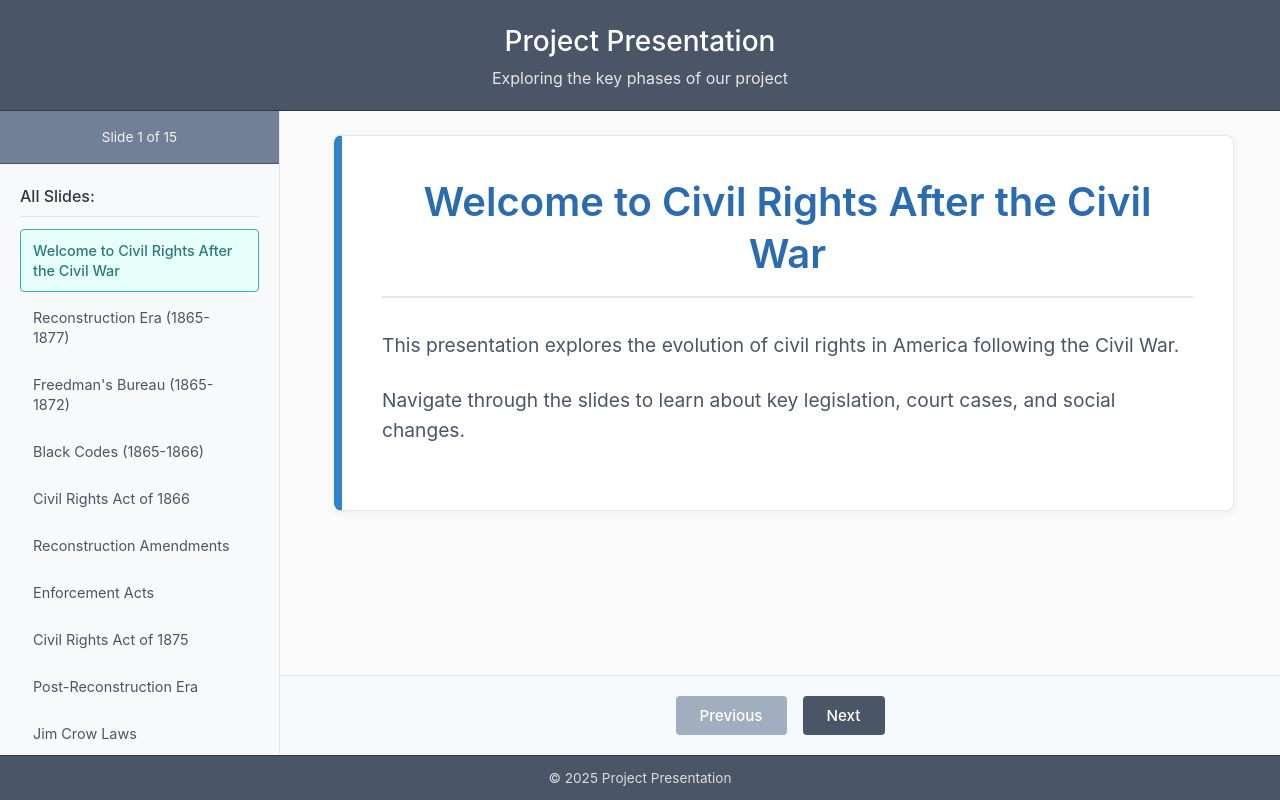
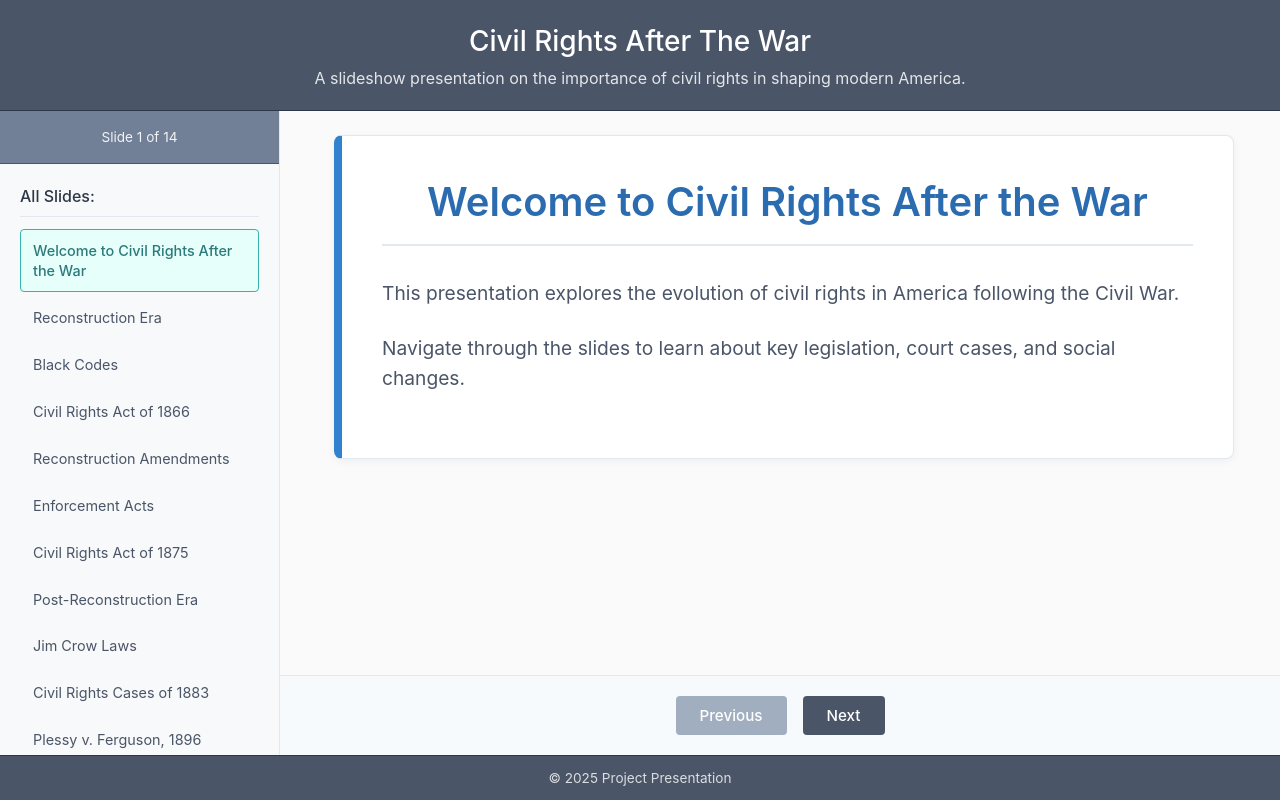
Before and after one commit to bqbbo/civil-war-project, a React (Create React App) app: page / in a window 1280 px wide. Built offline with nearby package versions, Linux system fonts and the light colour scheme.

Commit message:
Remove slide; keyword changes, title adjustments

```diff
--- a/src/Header.jsx
+++ b/src/Header.jsx
@@ -1,8 +1,8 @@
 export default function Header() {
     return (
         <header className="header">
-            <h1>Project Presentation</h1>
-            <p>Exploring the key phases of our project</p>
+            <h1>Civil Rights After The War</h1>
+            <p>A slideshow presentation on the importance of civil rights in shaping modern America.</p>
         </header>
     );
 }
--- a/src/Slides.jsx
+++ b/src/Slides.jsx
@@ -1,7 +1,7 @@
 export const slideData = [
     {
         key: "intro",
-        title: "Welcome to Civil Rights After the Civil War",
+        title: "Welcome to Civil Rights After the War",
         className: "intro-slide",
         content: (
             <>
@@ -18,7 +18,7 @@ export const slideData = [
     },
     {
         key: "reconstruction",
-        title: "Reconstruction Era (1865-1877)",
+        title: "Reconstruction Era",
         className: "reconstruction-slide",
         content: (
             <>
@@ -35,26 +35,8 @@ export const slideData = [
         ),
     },
     {
-        key: "freedmans-bureau",
-        title: "Freedman's Bureau (1865-1872)",
-        className: "freedmans-bureau-slide",
-        content: (
-            <>
-                <p>
-                    The Bureau of Refugees, Freedmen, and Abandoned Lands
-                    provided aid to formerly enslaved people.
-                </p>
-                <ul>
-                    <li>Education and healthcare</li>
-                    <li>Legal assistance</li>
-                    <li>Employment opportunities</li>
-                </ul>
-            </>
-        ),
-    },
-    {
         key: "black-codes",
-        title: "Black Codes (1865-1866)",
+        title: "Black Codes",
         className: "black-codes-slide",
         content: (
             <>
@@ -163,7 +145,7 @@ export const slideData = [
     },
     {
         key: "plessy-ferguson",
-        title: "Plessy v. Ferguson",
+        title: "Plessy v. Ferguson, 1896",
         className: "plessy-ferguson-slide",
         content: (
             <>
```
